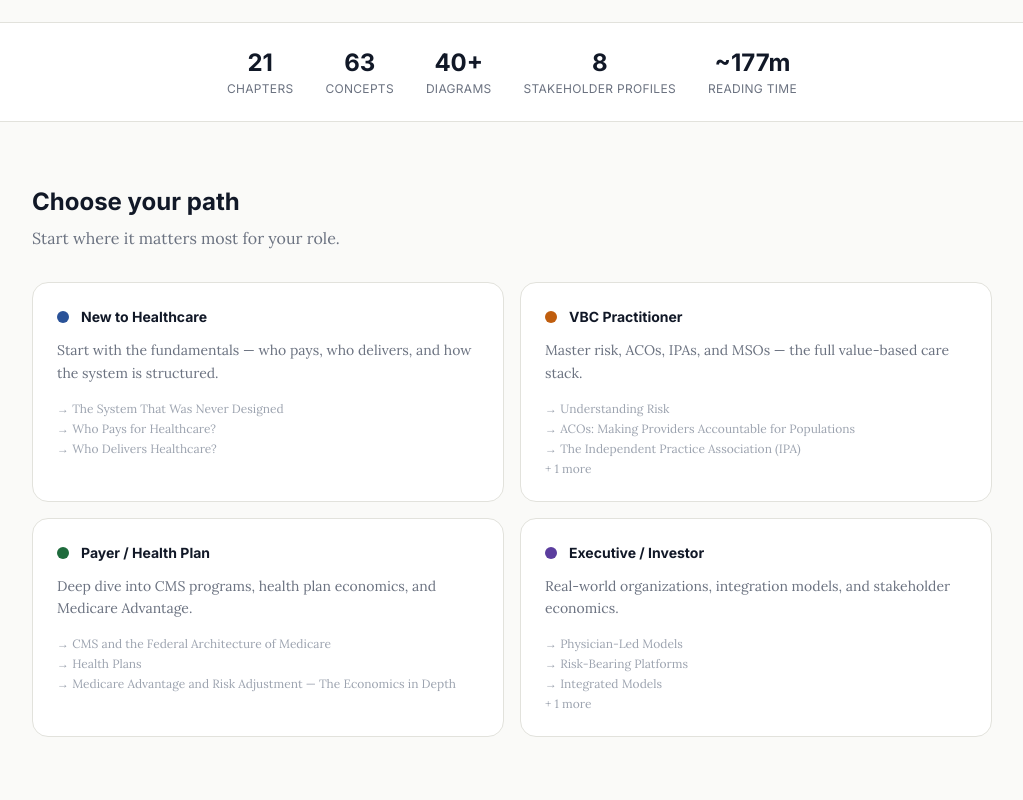
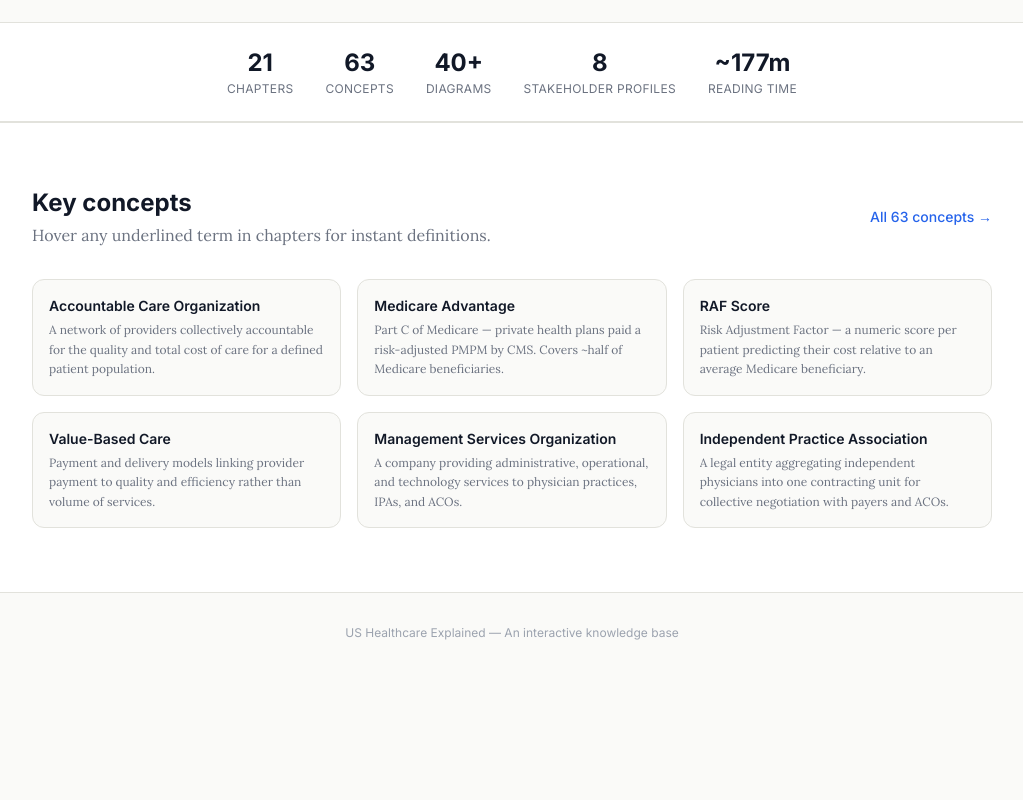
Before and after one commit to Poley77/us-healthcare-explained, a Next.js app: page / in a window 1280 px wide. Shown: the part 520-1320 px from the top of the page, without its empty margins (128-1151 px from the left). After the commit the page ends 1193 px from the top, so only its background shows below. Built offline with nearby package versions, Linux system fonts and the light colour scheme.

Commit message:
Purple part headers, black bullets, remove reading paths, rename Part VII

```diff
--- a/src/app/chapters/page.jsx
+++ b/src/app/chapters/page.jsx
@@ -23,14 +23,14 @@ export default function ChaptersPage() {
       <div className="flex flex-col gap-12">
         {parts.map(part => (
           <div key={part.title}>
-            <h2 className="text-xs font-bold uppercase tracking-widest text-gray-400 mb-4 font-sans border-b border-[#E2E2DC] pb-2">
+            <h2 className="text-xs font-bold uppercase tracking-widest text-purple-600 mb-4 font-sans border-b border-[#E2E2DC] pb-2">
               {part.title}
             </h2>
             <div className="flex flex-col gap-1">
               {part.chapters.map(chapter => (
                 <Link key={chapter.slug} href={`/chapters/${chapter.slug}`}
                   className="group flex items-start gap-4 p-4 rounded-xl border border-transparent hover:border-[#E2E2DC] hover:bg-white hover:shadow-sm transition-all">
-                  <div className="w-2 h-2 rounded-full mt-2 shrink-0" style={{ backgroundColor: chapter.layerColor }} />
+                  <div className="w-2 h-2 rounded-full mt-2 shrink-0 bg-gray-900" />
                   <div className="flex-1 min-w-0">
                     <div className="font-semibold text-gray-900 group-hover:text-blue-700 transition-colors font-sans text-sm leading-snug mb-1">
                       {chapter.title}
--- a/src/app/page.jsx
+++ b/src/app/page.jsx
@@ -1,33 +1,6 @@
 import Link from 'next/link'
 import chapters from '@/data/chapters.json'
 import vocabulary from '@/data/vocabulary.json'
-
-const readingPaths = [
-  {
-    label: 'New to Healthcare',
-    desc: 'Start with the fundamentals — who pays, who delivers, and how the system is structured.',
-    chapters: ['chapter-01-the-system-that-was-never-designed', 'chapter-02-who-pays-for-healthcare', 'chapter-03-who-delivers-healthcare'],
-    color: '#2A5298',
-  },
-  {
-    label: 'VBC Practitioner',
-    desc: 'Master risk, ACOs, IPAs, and MSOs — the full value-based care stack.',
-    chapters: ['chapter-06-understanding-risk', 'chapter-07-acos', 'chapter-08-ipas', 'chapter-09-msos'],
-    color: '#C05E0E',
-  },
-  {
-    label: 'Payer / Health Plan',
-    desc: 'Deep dive into CMS programs, health plan economics, and Medicare Advantage.',
-    chapters: ['chapter-11-cms-federal-programs', 'chapter-13-health-plans', 'chapter-14-medicare-advantage'],
-    color: '#1E6B3C',
-  },
-  {
-    label: 'Executive / Investor',
-    desc: 'Real-world organizations, integration models, and stakeholder economics.',
-    chapters: ['chapter-18-physician-led-models', 'chapter-19-risk-bearing-platforms', 'chapter-21-integrated-models', 'chapter-economics-incentives'],
-    color: '#5B3D9E',
-  },
-]
 
 const featuredSlugs = ['aco', 'medicare-advantage', 'raf-score', 'value-based-care', 'mso', 'ipa']
 
@@ -78,37 +51,6 @@ export default function HomePage() {
         </div>
       </section>
 
-      {/* Reading Paths */}
-      <section className="max-w-5xl mx-auto px-4 lg:px-8 py-16">
-        <h2 className="text-2xl font-bold text-gray-900 mb-2 font-sans">Choose your path</h2>
-        <p className="text-gray-500 mb-8">Start where it matters most for your role.</p>
-        <div className="grid sm:grid-cols-2 gap-4">
-          {readingPaths.map(path => {
-            const pathChapters = path.chapters.map(s => chapters.find(c => c.slug === s)).filter(Boolean)
-            return (
-              <Link key={path.label} href={`/chapters/${path.chapters[0]}`}
-                className="group block rounded-2xl border border-[#E2E2DC] bg-white p-6 hover:border-blue-300 hover:shadow-md transition-all">
-                <div className="flex items-center gap-3 mb-3">
-                  <div className="w-3 h-3 rounded-full shrink-0" style={{ backgroundColor: path.color }} />
-                  <span className="font-bold text-gray-900 font-sans group-hover:text-blue-700 transition-colors text-sm">
-                    {path.label}
-                  </span>
-                </div>
-                <p className="text-sm text-gray-500 leading-relaxed mb-4">{path.desc}</p>
-                <div className="flex flex-col gap-1">
-                  {pathChapters.slice(0, 3).map(c => (
-                    <div key={c.slug} className="text-xs text-gray-400">→ {c.title}</div>
-                  ))}
-                  {path.chapters.length > 3 && (
-                    <div className="text-xs text-gray-400">+ {path.chapters.length - 3} more</div>
-                  )}
-                </div>
-              </Link>
-            )
-          })}
-        </div>
-      </section>
-
       {/* Featured Concepts */}
       <section className="bg-white border-t border-[#E2E2DC] py-16">
         <div className="max-w-5xl mx-auto px-4 lg:px-8">
--- a/src/data/chapters.json
+++ b/src/data/chapters.json
@@ -430,7 +430,7 @@
     "slug": "chapter-economics-incentives",
     "title": "Economics and Incentives",
     "part": 7,
-    "partTitle": "Part VII \u2014 Fluency",
+    "partTitle": "Part VII \u2014 Bringing it all together",
     "layer": "synthesis",
     "layerColor": "#111111",
     "order": 20,
@@ -453,7 +453,7 @@
     "slug": "chapter-ecosystem-map",
     "title": "The US Healthcare Ecosystem \u2014 A Complete Map",
     "part": 7,
-    "partTitle": "Part VII \u2014 Fluency",
+    "partTitle": "Part VII \u2014 Bringing it all together",
     "layer": "synthesis",
     "layerColor": "#111111",
     "order": 21,
```
